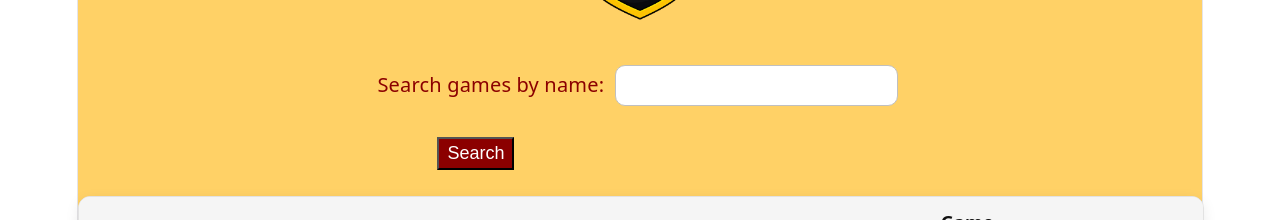
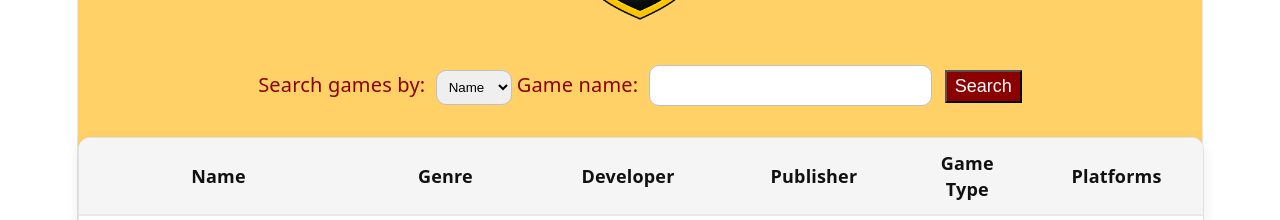
Before and after one commit to akatsukileader11/RODS, a React (Vite) app in the folder myapp/: page / in a window 1280 px wide. Shown: the part 166-386 px from the top of the page. Built offline with nearby package versions, Linux system fonts and the light colour scheme.

Commit message:
Version18 (Filtering Updates)

```diff
--- a/myapp/src/App.css
+++ b/myapp/src/App.css
@@ -26,7 +26,7 @@ input,select {
   border-radius: 10px;
 }
 
-#name {
+#search-query {
   font-size: 20px;
 }
 
@@ -77,9 +77,9 @@ input,select {
 }
 
 .search-button-container {
-  display: flex;
-  justify-content: flex-start;
-  padding-left: 60px;
+  display: inline-flex;
+  align-items: center;
+  margin-left: 8px;
 }
 
 .suggestion-option {
--- a/myapp/src/App.tsx
+++ b/myapp/src/App.tsx
@@ -57,26 +57,53 @@ function App() {
     return gameEntry;
   });
 
-  const [name, setName] = useState("");
+  const [searchType, setSearchType] = useState<"name" | "genre">("name");
+  const [searchQuery, setSearchQuery] = useState("");
   const [visibleGames, setVisibleGames] = useState(games);
   const [suggestionsOpen, setSuggestionsOpen] = useState(false);
+  const [searchSubmitted, setSearchSubmitted] = useState(false);
 
   const gameNames = [...new Set(games.map((game) => game.name).filter(Boolean))]
     .sort((first, second) => first.localeCompare(second, undefined, { sensitivity: "base" }));
-  const matchingNames = gameNames.filter((gameName) =>
-    gameName.toLowerCase().includes(name.trim().toLowerCase())
+  const genres = [...new Set(games.map((game) => game.genre).filter(Boolean))]
+    .sort((first, second) => first.localeCompare(second, undefined, { sensitivity: "base" }));
+  const suggestions = (searchType === "name" ? gameNames : genres).filter((value) =>
+    value.toLowerCase().includes(searchQuery.trim().toLowerCase())
   );
 
   function Display(event: FormEvent<HTMLFormElement>): void {
     event.preventDefault();
-    const searchTerms = name.toLowerCase().match(/[a-z0-9]+/g) ?? [];
+    if (searchType === "genre") {
+      const genreQuery = searchQuery.trim().toLowerCase();
+      setVisibleGames(
+        games
+          .filter((game) => game.genre.toLowerCase().includes(genreQuery))
+          .sort((first, second) =>
+            first.genre.localeCompare(second.genre, undefined, { sensitivity: "base" }) ||
+            first.name.localeCompare(second.name, undefined, { sensitivity: "base" })
+          )
+      );
+    } else {
+      const searchTerms = searchQuery.toLowerCase().match(/[a-z0-9]+/g) ?? [];
       setVisibleGames(
         games.filter((game) => {
           const gameNameWords = new Set(game.name.toLowerCase().match(/[a-z0-9]+/g) ?? []);
           return searchTerms.every((term) => gameNameWords.has(term));
-      })
+        }).sort((first, second) =>
+          first.name.localeCompare(second.name, undefined, { sensitivity: "base" })
+        )
       );
+    }
     setSuggestionsOpen(false);
+    setSearchSubmitted(true);
+  }
+
+  function clearSubmittedSearch(): void {
+    if (searchSubmitted) {
+      setSearchQuery("");
+      setSearchSubmitted(false);
+    }
+    setSuggestionsOpen(true);
   }
 
   //UI
@@ -85,18 +112,35 @@ function App() {
       <img className="app-logo" src={gameDexLogo} alt="GameDex logo" />
       <div className="search-controls">
         <div>
-          <label htmlFor="name">Search games by name: </label>
+          <label htmlFor="search-type">Search games by: </label>
+          <select
+            id="search-type"
+            value={searchType}
+            onChange={(event) => {
+              setSearchType(event.target.value === "genre" ? "genre" : "name");
+              setSearchQuery("");
+              setSearchSubmitted(false);
+              setSuggestionsOpen(false);
+            }}
+          >
+            <option value="name">Name</option>
+            <option value="genre">Genre</option>
+          </select>
+          <label htmlFor="search-query">
+            {searchType === "name" ? "Game name: " : "Genre: "}
+          </label>
           <div className="search-input-container">
             <input
-              id="name"
-              value={name}
+              id="search-query"
+              value={searchQuery}
               autoComplete="off"
               aria-autocomplete="list"
-              aria-controls="game-name-suggestions"
+              aria-controls="search-suggestions"
               aria-expanded={suggestionsOpen}
-              onFocus={() => setSuggestionsOpen(true)}
+              onFocus={clearSubmittedSearch}
+              onClick={clearSubmittedSearch}
               onChange={(event) => {
-                setName(event.target.value);
+                setSearchQuery(event.target.value);
                 setSuggestionsOpen(true);
               }}
               onKeyDown={(event) => {
@@ -108,34 +152,35 @@ function App() {
               onBlur={() => setSuggestionsOpen(false)}
             />
             {suggestionsOpen && (
-              <div id="game-name-suggestions" className="suggestion-list" role="listbox">
-                {matchingNames.length > 0 ? (
-                  matchingNames.map((gameName) => (
+              <div id="search-suggestions" className="suggestion-list" role="listbox">
+                {suggestions.length > 0 ? (
+                  suggestions.map((suggestion) => (
                     <button
-                      key={gameName}
+                      key={suggestion}
                       type="button"
                       className="suggestion-option"
                       role="option"
                       aria-selected={false}
                       onMouseDown={(event) => event.preventDefault()}
                       onClick={() => {
-                        setName(gameName);
+                        setSearchQuery(suggestion);
                         setSuggestionsOpen(false);
                       }}
                     >
-                      {gameName}
+                      {suggestion}
                     </button>
                   ))
                 ) : (
-                  <div className="no-suggestions">No matching games</div>
+                  <div className="no-suggestions">
+                    No matching {searchType === "name" ? "games" : "genres"}
+                  </div>
                 )}
               </div>
             )}
           </div>
-        </div>
-        <br />
           <div className="search-button-container">
             <button className="search-submit" type="submit">Search</button>
+          </div>
         </div>
       </div>
       <br />
```
Also changed, not shown: 5 other files (tests, documents, lock files or other folders). Lines whose indentation alone changed are shown as unchanged.
